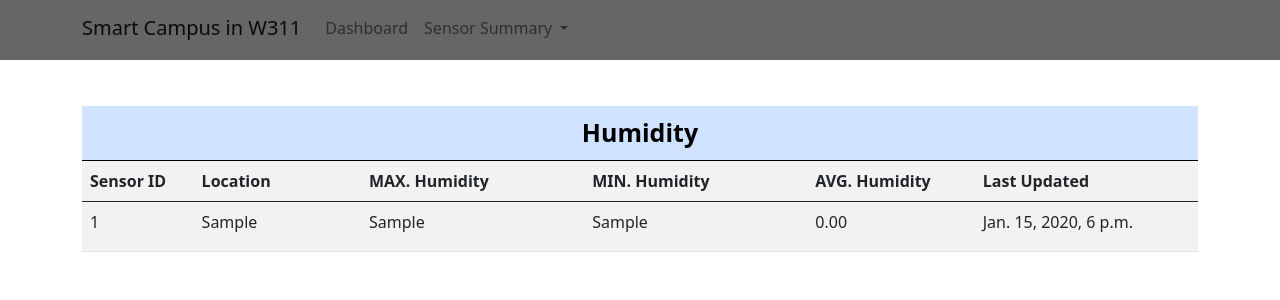
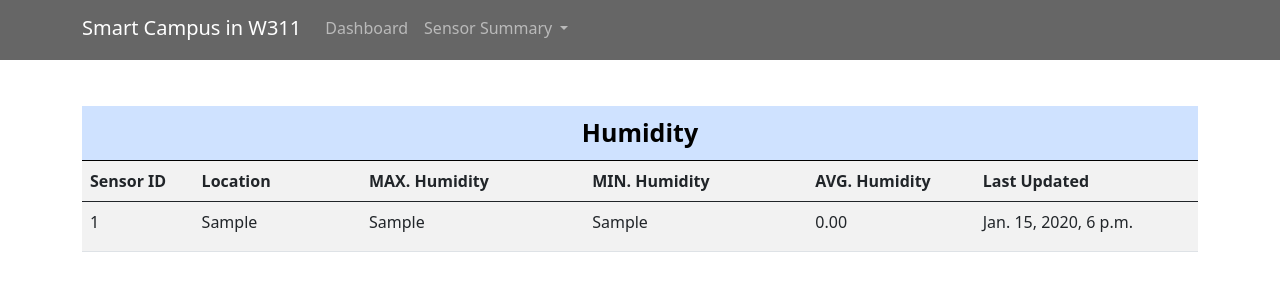
Before and after one commit to winkyc-polyu/smart_campus_w311, a Django app: page /hum_info in a window 1280 px wide. Shown: the top 300 px of the page. Run offline with Django 3.2, Linux system fonts and the light colour scheme; tables that the repository leaves empty hold one stand-in row (values such as "Sample post").

Commit message:
update navbar

```diff
--- a/smart_campus_site/navigation/templates/navigation/navbar.html
+++ b/smart_campus_site/navigation/templates/navigation/navbar.html
@@ -1,4 +1,4 @@
-<nav class="navbar navbar-expand-lg navbar-light">
+<nav class="navbar navbar-expand-lg navbar-dark" style="background-color: #666666;">
     <a class="navbar-brand" href="#">Smart Campus in W311</a>
     <button class="navbar-toggler" type="button" data-toggle="collapse" data-target="#navbarNavDropdown"
         aria-controls="navbarNavDropdown" aria-expanded="false" aria-label="Toggle navigation">
```
